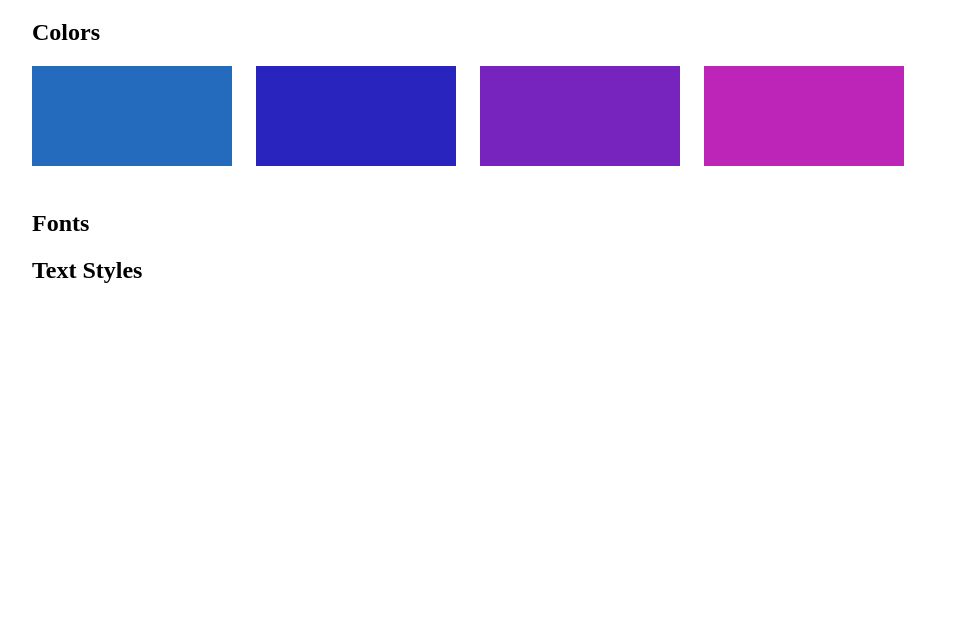
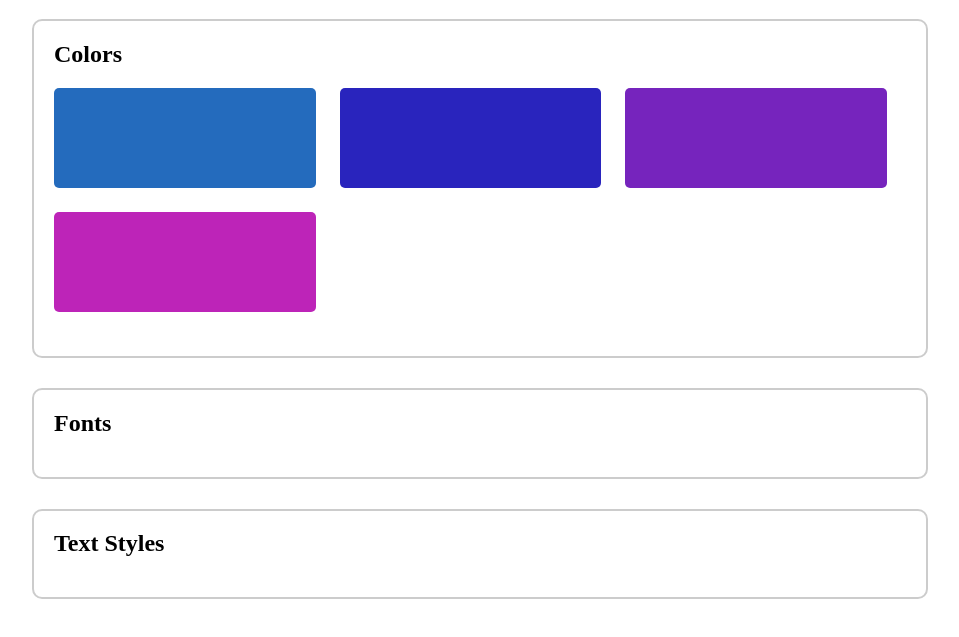
Before and after one commit to Radensuaso/website-design-system, a plain HTML site: page index.html in a window 1280 px wide. Shown: the part 61-698 px from the top of the page, without its empty margins (160-1119 px from the left). Drawn offline with Linux system fonts and the light colour scheme.

Commit message:
Colors scheme done

```diff
--- a/styles.css
+++ b/styles.css
@@ -1,6 +1,27 @@
 body {
     max-width: 70%;
     margin: 0 auto;
+}
+
+section {
+    border: 2px solid rgba(0, 0, 0, 0.2);
+    border-radius: 10px;
+    margin: 0px auto 30px;
+    padding: 0px 0px 20px 20px;
+}
+
+header {
+
+}
+
+/*Colors*/
+
+.colors {
+    border-radius: 5px;
+    display: inline-block;
+    width: 30%;
+    height: 100px;
+    margin: 0 20px 20px 0;
 }
 
 #ocean {
@@ -18,10 +39,3 @@ body {
 #radiant-pink {
     background-color: #BD24B8;
 }
-
-.colors {
-    display: inline-block;
-    width: 200px;
-    height: 100px;
-    margin: 0px 20px 20px 0px;
-}
```
Also changed, not shown: index.html (+2 -0 lines).
